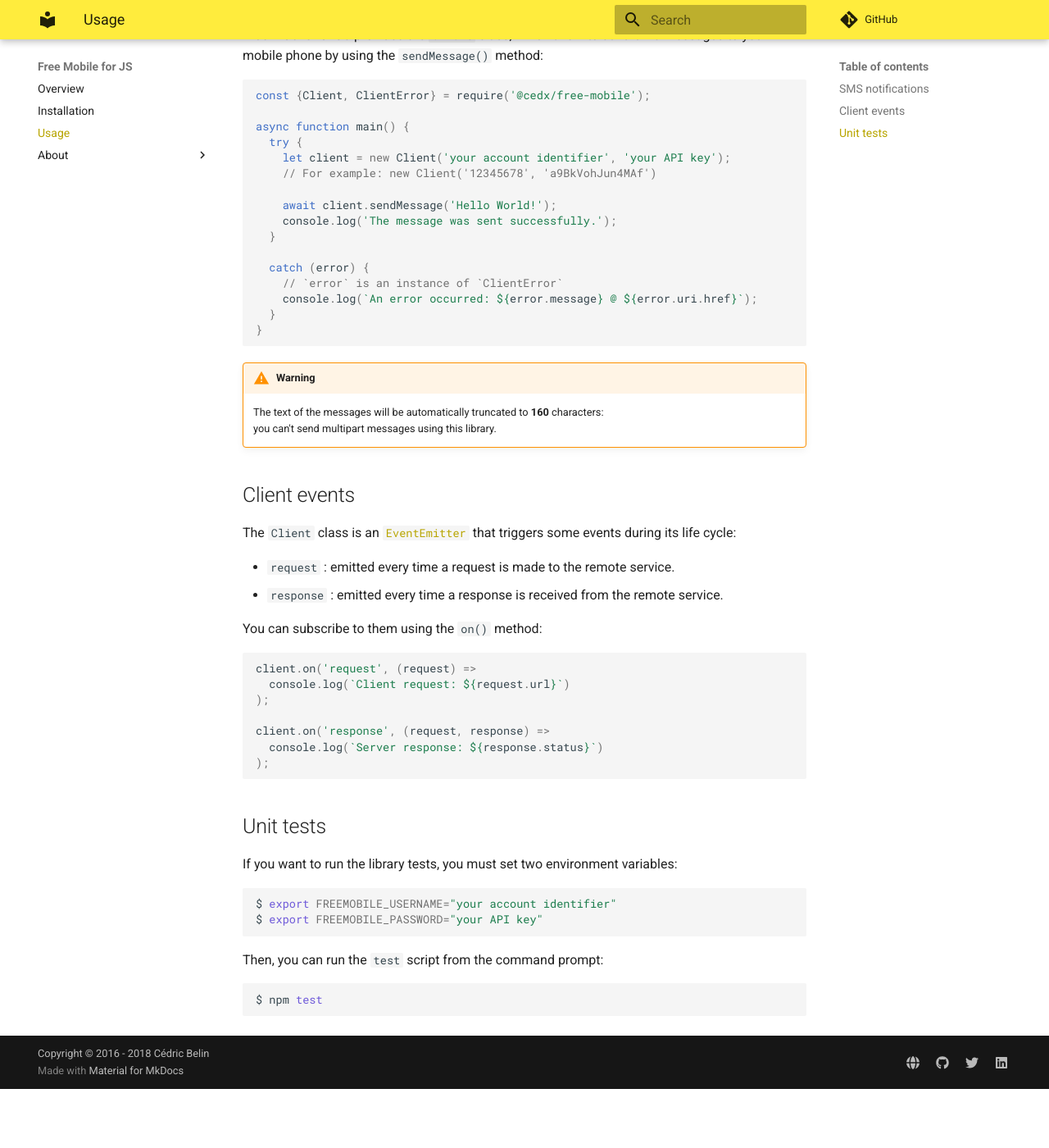
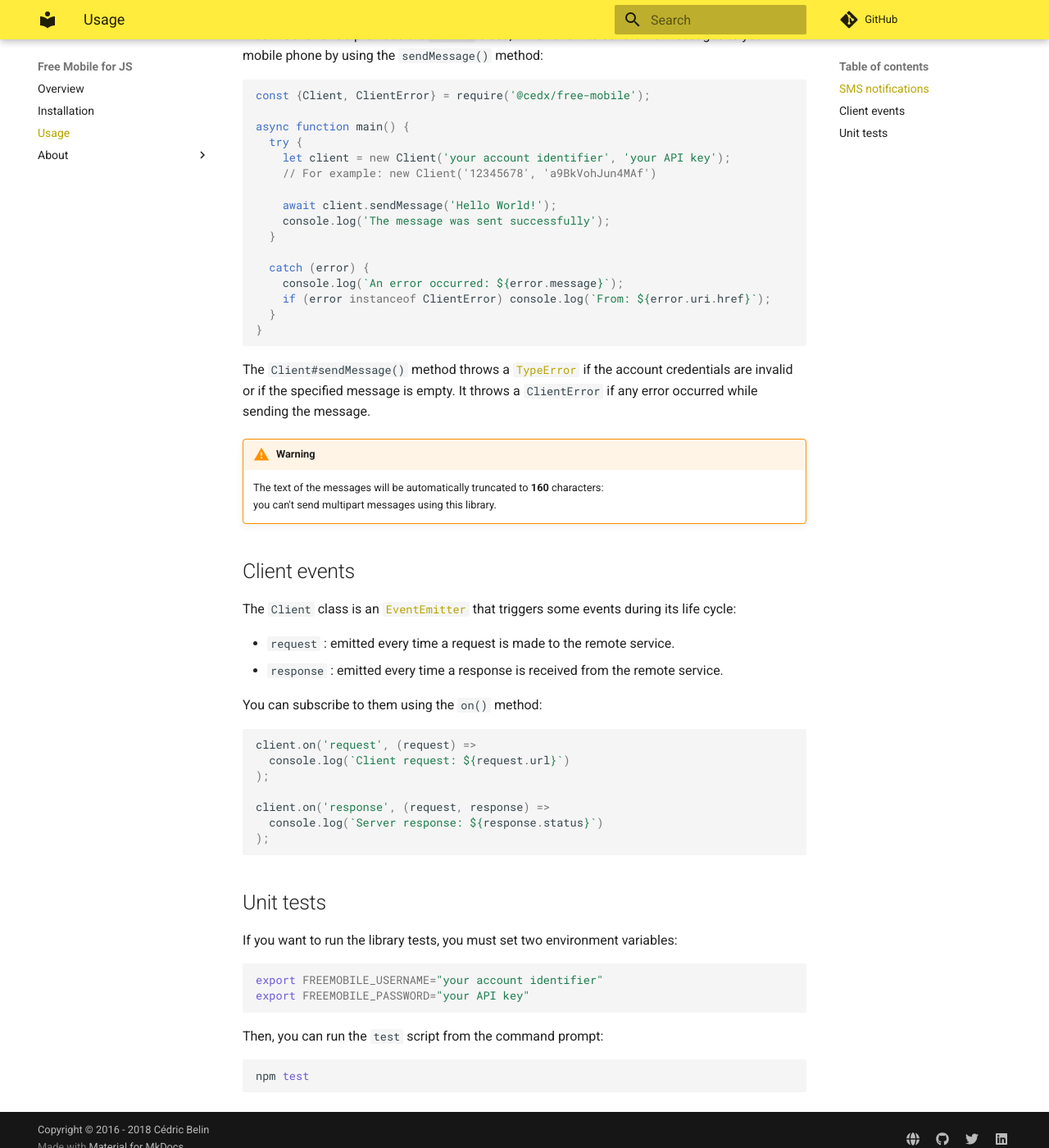
Before and after one commit to cedx/free-mobile.js, an MkDocs documentation site: the page built from doc/usage.md, in a window 1280 px wide and 1400 px high, scrolled down 201 px. Shown: the whole window at 82% size. Built offline with MkDocs 1.6.1 and Material for MkDocs 9.7.7, drawn with Linux system fonts in a browser that asks for light colours; comment, search, counter and statistics services are not loaded; old or Windows-style settings are respelled for this version of MkDocs; before the commit the page ends 1529 px from its top, so only the background shows below that.

````diff
--- a/doc/usage.md
+++ b/doc/usage.md
@@ -15,15 +15,18 @@
     // For example: new Client('12345678', 'a9BkVohJun4MAf')
 
     await client.sendMessage('Hello World!');
-    console.log('The message was sent successfully.');
+    console.log('The message was sent successfully');
   }
 
   catch (error) {
-    // `error` is an instance of `ClientError`
-    console.log(`An error occurred: ${error.message} @ ${error.uri.href}`);
+    console.log(`An error occurred: ${error.message}`);
+    if (error instanceof ClientError) console.log(`From: ${error.uri.href}`);
   }
 }
 ```
+
+The `Client#sendMessage()` method throws a [`TypeError`](https://developer.mozilla.org/en-US/docs/Web/JavaScript/Reference/Global_Objects/TypeError)
+if the account credentials are invalid or if the specified message is empty. It throws a `ClientError` if any error occurred while sending the message.
 
 !!! warning
     The text of the messages will be automatically truncated to **160** characters:
@@ -51,12 +54,12 @@
 If you want to run the library tests, you must set two environment variables:
 
 ```shell
-$ export FREEMOBILE_USERNAME="your account identifier"
-$ export FREEMOBILE_PASSWORD="your API key"
+export FREEMOBILE_USERNAME="your account identifier"
+export FREEMOBILE_PASSWORD="your API key"
 ```
 
 Then, you can run the `test` script from the command prompt:
 
 ```shell
-$ npm test
+npm test
 ```
````
Also changed, not shown: 2 other files.
